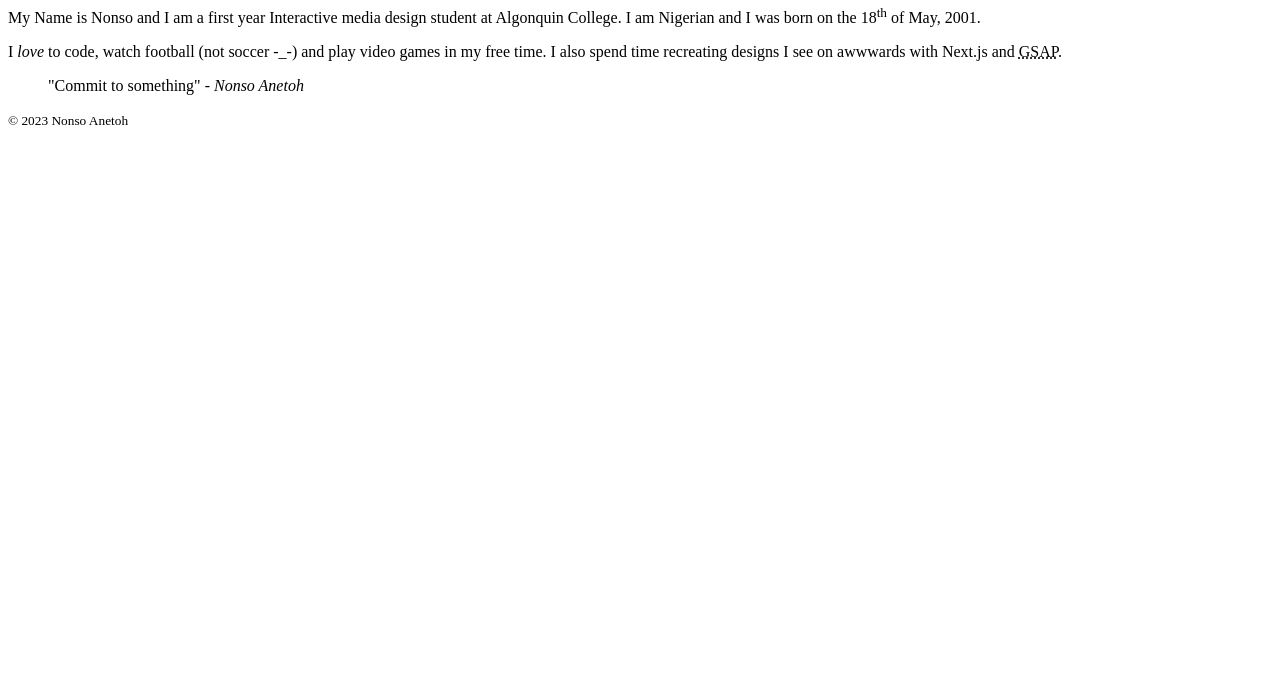
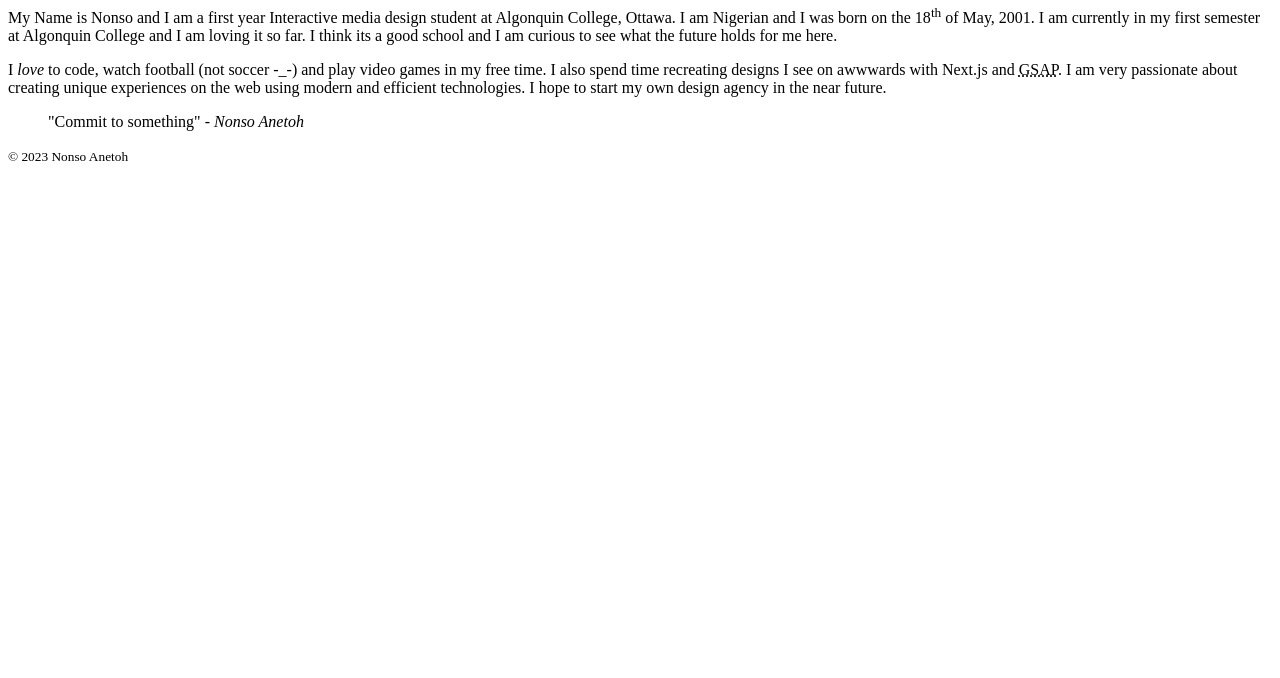
Before and after one commit to anet0001/anet0001.github.io, a plain HTML site: page html-assignment/index.html in a window 1280 px wide. Shown: the part 122-800 px from the top of the page. Drawn offline with Linux system fonts and the light colour scheme.

Commit message:
update word count

```diff
--- a/html-assignment/index.html
+++ b/html-assignment/index.html
@@ -18,14 +18,16 @@
         </header>
         <p>
           My Name is Nonso and I am a first year Interactive media design
-          student at Algonquin College. I am Nigerian and I was born on the
-          18<sup>th</sup> of May, 2001.
+          student at Algonquin College, Ottawa. I am Nigerian and I was born on
+          the 18<sup>th</sup> of May, 2001. I am currently in my first semester at Algonquin College and I am loving it so far. I think its a good school and I am curious to see what the future holds for me here.
         </p>
         <p>
           I <em>love</em> to code, watch football (not soccer -_-) and play
           video games in my free time. I also spend time recreating designs I
           see on awwwards with Next.js and
-          <abbr title="Greensock Animation Platform">GSAP</abbr>.
+          <abbr title="Greensock Animation Platform">GSAP</abbr>. I am very
+          passionate about creating unique experiences on the web using modern
+          and efficient technologies. I hope to start my own design agency in the near future.
         </p>
         <blockquote>
           "Commit to something"
```
